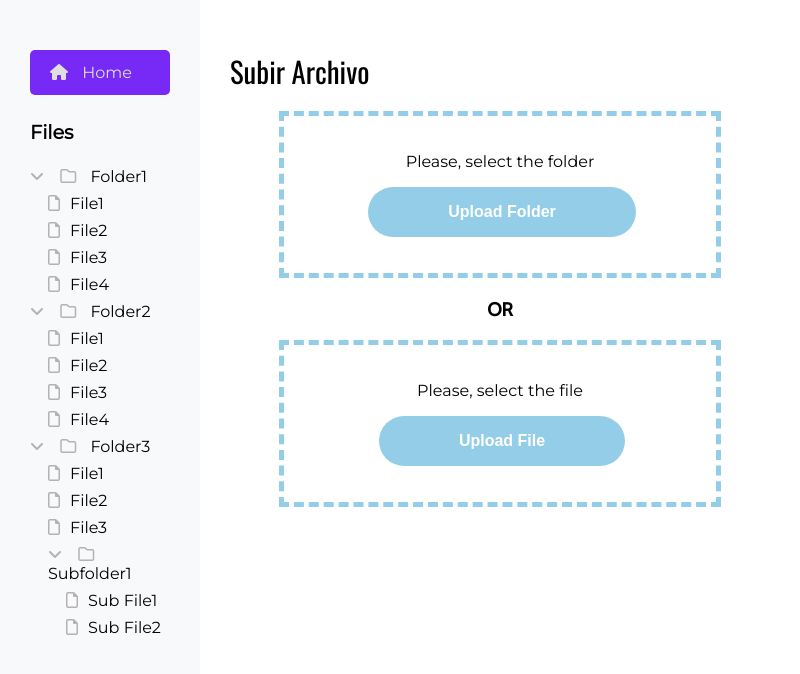
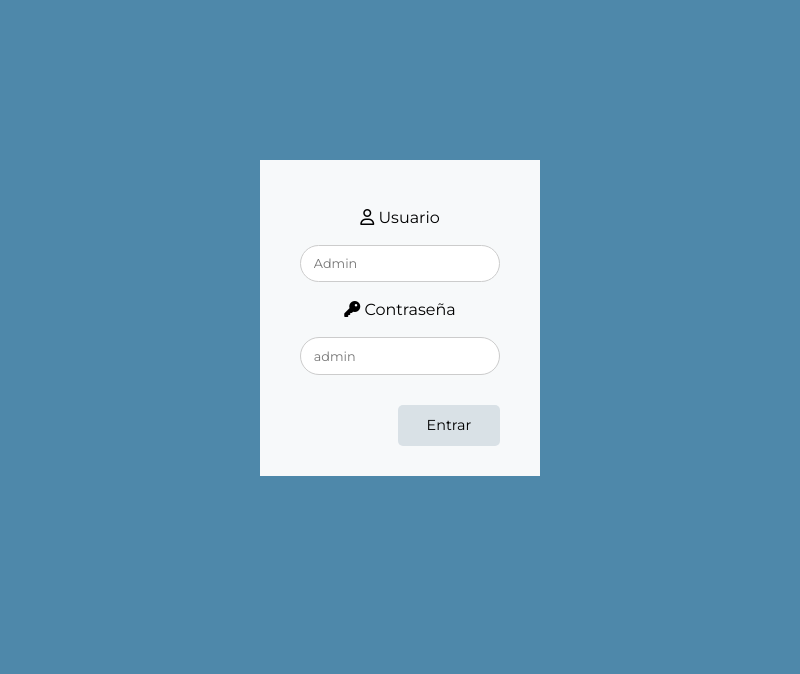
Before and after one commit to jedel1043/Practica1Aplicaciones, an Electron app: page index.html in a window 800 px wide. Drawn offline with nearby package versions, Linux system fonts and the light colour scheme.

Commit message:
Creacion de ventana Login

```diff
--- a/css/style.css
+++ b/css/style.css
@@ -6,8 +6,15 @@ h3,h4,h5{
     font-family: 'Cabin', sans-serif;
 }
 
-p,a, table{
+p,a, table, label, input{
     font-family: 'Montserrat', sans-serif;
+}
+label, input{
+    display: block;
+    text-align: left;
+}
+input:focus{
+    outline: none;
 }
 a{
     color: black;
@@ -157,8 +164,6 @@ main.main-content h1{
     color: #f52944;
 }
 
-
-
 /*  -------------------  B U T T O N   F I L E  -------------------  */
 .upload-file{
     width: 80%;
@@ -217,3 +222,51 @@ main.main-content h1{
 .upload-file [type="file"] + label.btn-2:hover::before {
     right: 75%;
 }
+/*  -------------------  L O G I N    P A G E  -------------------  */
+main.login{
+    width: 100vw;
+    height: 100vh;
+    background-color: #4e88aa;
+    text-align: center;
+}
+
+.login form#login-form{
+    background-color:  rgb(247, 249, 250);
+    display: block;
+    width: 35%;
+    margin: 20% auto;
+    padding: 30px 40px;
+    box-sizing: border-box;
+}
+.login form#login-form label{
+    margin: 18px 0;
+    width: 100%;
+    text-align: center;
+}
+.login form#login-form input[type="text"],
+.login form#login-form input[type="password"]{
+    width: 100%;
+    box-sizing: border-box;
+    padding: .8em 1em;
+    font-size: .8em;
+    border-radius: 1.5em;
+    border-style: none;
+    border: 1px solid #ccc;
+}
+.login form#login-form input[type="submit"]{
+    appearance: none;
+    cursor: pointer;
+    border-style: none;
+    box-sizing: border-box;
+    padding: .8em 2em;
+    font-size: .8em;
+    margin: 30px 0 0 auto;
+    text-align: right;
+    background-color:  rgb(217, 225, 230);
+    font-size: .9em;
+    border-radius: 5px;
+}
+.login form#login-form input[type="submit"]:hover{
+    background-color:  #4e88aa;
+    color: white;
+}
--- a/index.html
+++ b/index.html
@@ -15,139 +15,14 @@
     <link rel="stylesheet" href="css/scroll.css" type="text/css">
   </head>
   <body>
-    <!-- Menu Principal -->
-    <aside class="left-menu">
-        <a href="index.html" class="main-icon" id="home">
-          <i class="fas fa-home"></i> Home
-        </a>
-
-      <div id="all-folders">
-        <p href="#" class="main-title">
-          Files
-        </p>
-        <ul id="folders">
-          <li class="folder-element">
-            <a href="#">
-              <i class="fas fa-angle-down arrow-icon"></i>
-              <i class="element-icon far fa-folder"></i>
-              Folder1
-            </a>
-            <ul class="subfolder">
-              <li>
-                <a href="#">
-                  <i class="element-icon far fa-file"></i>File1
-                </a>
-              </li>
-              <li>
-                <a href="#">
-                  <i class="element-icon far fa-file"></i>File2
-                </a>
-              </li>
-              <li>
-                <a href="#">
-                  <i class="element-icon far fa-file"></i>File3
-                </a>
-              </li>
-              <li>
-                <a href="#">
-                  <i class="element-icon far fa-file"></i>File4
-                </a>
-              </li>
-            </ul>
-          </li>
-          <li class="folder-element">
-            <a href="#">
-              <i class="fas fa-angle-down arrow-icon"></i>
-              <i class="element-icon far fa-folder"></i>
-              Folder2
-            </a>
-            <ul class="subfolder">
-              <li>
-                <a href="#">
-                  <i class="element-icon far fa-file"></i>File1
-                </a>
-              </li>
-              <li>
-                <a href="#">
-                  <i class="element-icon far fa-file"></i>File2
-                </a>
-              </li>
-              <li>
-                <a href="#">
-                  <i class="element-icon far fa-file"></i>File3
-                </a>
-              </li>
-              <li>
-                <a href="#">
-                  <i class="element-icon far fa-file"></i>File4
-                </a>
-              </li>
-            </ul>
-          </li>
-          <li class="folder-element">
-            <a href="#">
-              <i class="fas fa-angle-down arrow-icon"></i>
-              <i class="element-icon far fa-folder"></i>
-              Folder3
-            </a>
-            <ul class="subfolder">
-              <li>
-                <a href="#">
-                  <i class="element-icon far fa-file"></i>File1
-                </a>
-              </li>
-              <li>
-                <a href="#">
-                  <i class="element-icon far fa-file"></i>File2
-                </a>
-              </li>
-              <li>
-                <a href="#">
-                  <i class="element-icon far fa-file"></i>File3
-                </a>
-              </li>
-              <li class="folder-element">
-                <a href="#">
-                  <i class="fas fa-angle-down arrow-icon"></i>
-                  <i class="element-icon far fa-folder"></i>
-                  Subfolder1
-                </a>
-                <ul class="subfolder">
-                  <li>
-                    <a href="#">
-                      <i class="element-icon far fa-file"></i>Sub File1
-                    </a>
-                  </li>
-                  <li>
-                    <a href="#">
-                      <i class="element-icon far fa-file"></i>Sub File2
-                    </a>
-                  </li>
-                </ul>
-              </li>
-            </ul>
-          </li>
-        </ul>
-      </div>
-    </aside>
-    <!-- //Menu Principal -->
     <!-- Contenido Principal -->
-    <main class="main-content" id="drag-zone">
-      <h1>Subir Archivo</h1>
-
-      <form method="" enctype="multipart/form-data">
-        <div class="upload-file col-50">
-          <p style="text-align: center" id="title-lexAn">Please, select the folder</p>
-          <input type="file" id="input-folder" webkitdirectory directory multiple/>
-          <label for="input-folder" class="btn-2">Upload Folder</label>
-        </div>
-        <h3 style="text-align: center;">OR</h3>
-        <div class="upload-file col-50">
-          <p style="text-align: center" id="title-lexAn">Please, select the file</p>
-          <input type="file" id="input-file"/>
-          <label for="input-file" class="btn-2">Upload File</label>
-        </div>
-
+    <main class="login">
+      <form id="login-form">
+        <label for="userInput"><i class="far fa-user"></i> Usuario</label>
+        <input type="text" id="userInput" placeholder="Admin">
+        <label for="userInput"><i class="fas fa-key"></i> Contraseña</label>
+        <input type="password" id="userPassword" placeholder="admin">
+        <input type="submit" value="Entrar">
       </form>
 
     </main>
```
